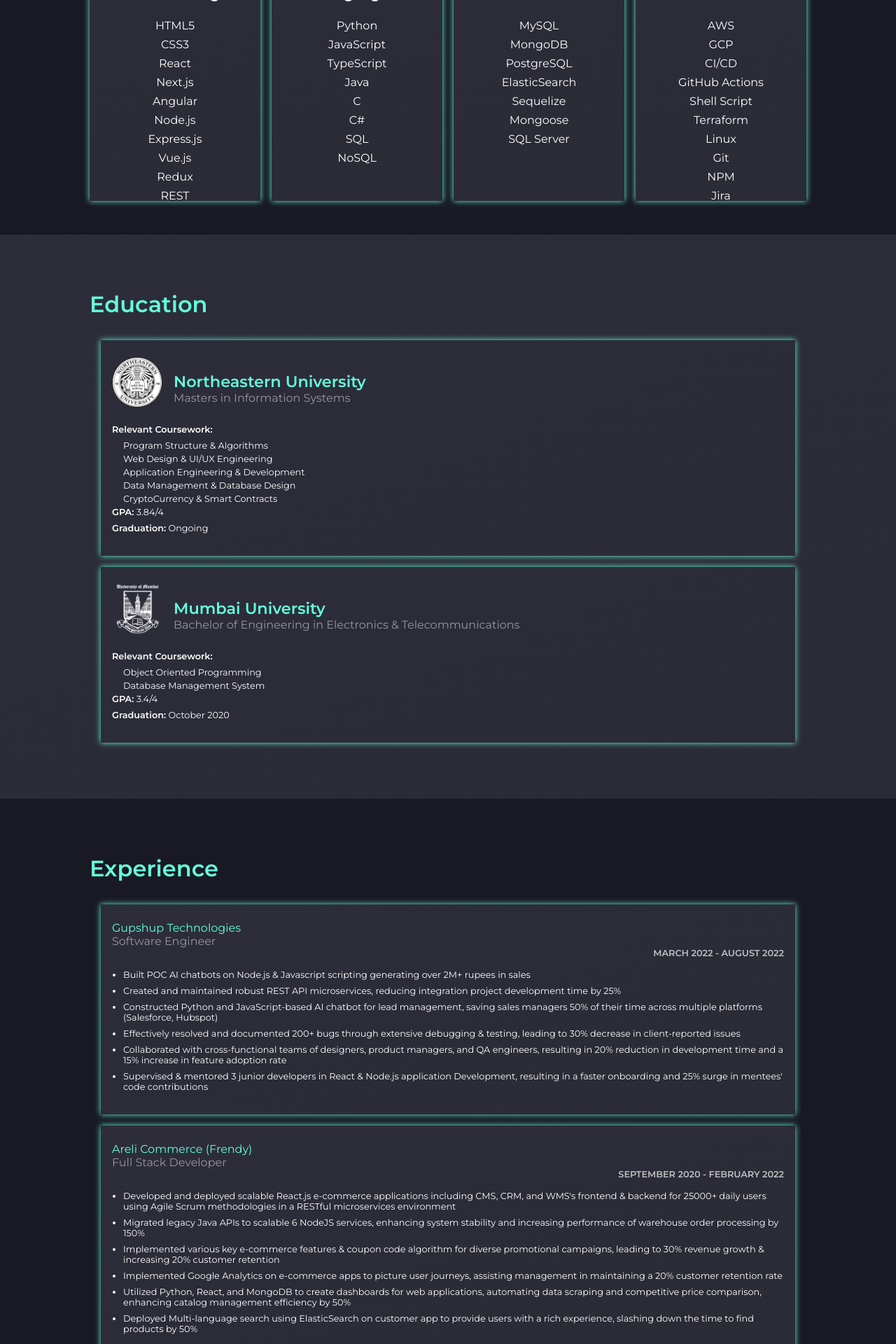
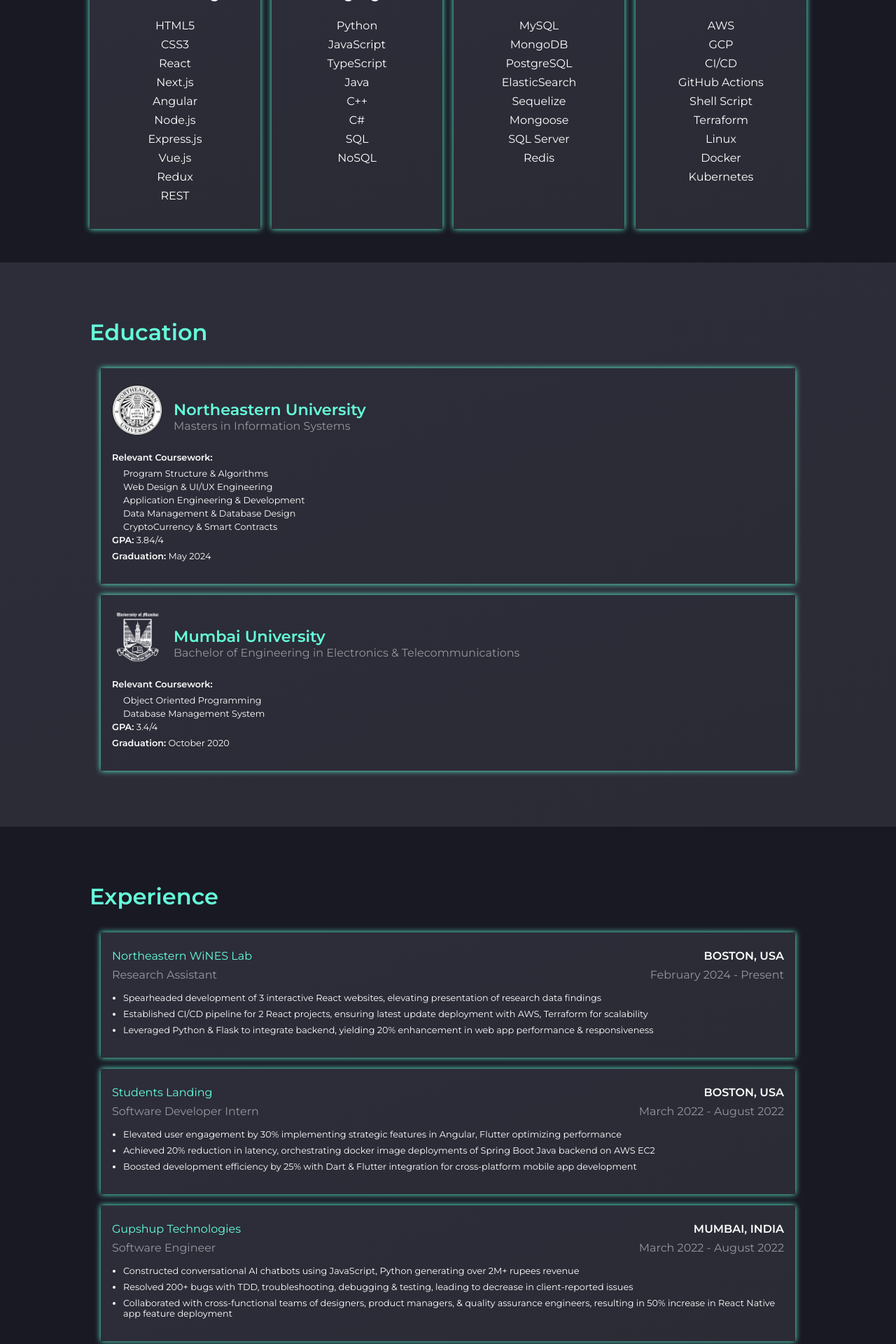
Before and after one commit to anshulsharma1610/portfolio, a React (Create React App) app: page / in a window 1280 px wide. Shown: the part 1100-3020 px from the top of the page at 70% size. Built offline with nearby package versions, Linux system fonts and the light colour scheme; the HTML template or start-up script is replaced by a standard one.

Commit message:
minor changes

```diff
--- a/src/components/Education/Education.jsx
+++ b/src/components/Education/Education.jsx
@@ -17,7 +17,7 @@
             "CryptoCurrency & Smart Contracts",
         ],
         gpa: "3.84/4",
-        graduation: "Ongoing",
+        graduation: "May 2024",
     },
     {
         name: "Mumbai University",
--- a/src/components/Experience/Card.jsx
+++ b/src/components/Experience/Card.jsx
@@ -1,12 +1,19 @@
 import React from "react";
 import styled from "styled-components";
 
-const ExperienceCard = props => {
-    const { name, position, from, to, desc, link } = props.item;
+const ExperienceCard = (props) => {
+  const { name, position, location, from, to, desc, link } = props.item;
 
   return (
     <Container>
       <Header>
+        <div
+          style={{
+            display: "flex",
+            justifyContent: "space-between",
+            alignItems: "center",
+          }}
+        >
           <CompanyNameLink
             href={link}
             target="_blank"
@@ -14,11 +21,23 @@
           >
             {name}
           </CompanyNameLink>
+          <span>{location}</span>
+        </div>
+        <div
+          style={{
+            marginTop: '0.5em',
+            display: "flex",
+            justifyContent: "space-between",
+            alignItems: "center",
+          }}
+        >
           <p>{position}</p>
+          <p>{from + " - " + to}</p>
+          {/* <p>{formatDate(from) + " - " + formatDate(to)}</p> */}
+        </div>
       </Header>
       <Timeline>
         <span>{}</span>
-                <span>{formatDate(from) + " - " + formatDate(to)}</span>
       </Timeline>
       <Body>
         <ul>
@@ -34,11 +53,7 @@
 export default ExperienceCard;
 
 const Container = styled.div`
-    background: linear-gradient(
-        159deg,
-        rgb(45, 45, 58) 0%,
-        rgb(43, 43, 53) 100%
-    );
+  background: linear-gradient(159deg, rgb(45, 45, 58) 0%, rgb(43, 43, 53) 100%);
   filter: drop-shadow(0px 0.4px 4px #64ffda);
   padding: 1.5rem 1rem;
   margin: 1rem 1rem;
@@ -102,7 +117,7 @@
   }
 `;
 
-function formatDate(date) {
-    const options = { year: "numeric", month: "long" };
-    return new Date(date).toLocaleDateString(undefined, options);
-}
+// function formatDate(date) {
+//     const options = { year: "numeric", month: "long" };
+//     return new Date(date).toLocaleDateString(undefined, options);
+// }
--- a/src/components/Experience/Experience.jsx
+++ b/src/components/Experience/Experience.jsx
@@ -5,23 +5,54 @@
 
 let companies = [
     {
-        name: "Gupshup Technologies",
-        position: "Software Engineer",
+        name: "Northeastern WiNES Lab",
+        position: "Research Assistant",
+        location: "Boston, USA",
+        from: "February 2024",
+        to: "Present",
+        desc: [
+            "Spearheaded development of 3 interactive React websites, elevating presentation of research data findings",
+            "Established CI/CD pipeline for 2 React projects, ensuring latest update deployment with AWS, Terraform for scalability",
+            "Leveraged Python & Flask to integrate backend, yielding 20% enhancement in web app performance & responsiveness"
+        ],
+        // link: "https://www.gupshup.io",
+    },
+    {
+        name: "Students Landing",
+        position: "Software Developer Intern",
+        location: "Boston, USA",
         from: "March 2022",
         to: "August 2022",
         desc: [
-            "Built POC AI chatbots on Node.js & Javascript scripting generating over 2M+ rupees in sales",
-            "Created and maintained robust REST API microservices, reducing integration project development time by 25%",
-            "Constructed Python and JavaScript-based AI chatbot for lead management, saving sales managers 50% of their time across multiple platforms (Salesforce, Hubspot)",
-            "Effectively resolved and documented 200+ bugs through extensive debugging & testing, leading to 30% decrease in client-reported issues",
-            "Collaborated with cross-functional teams of designers, product managers, and QA engineers, resulting in 20% reduction in development time and a 15% increase in feature adoption rate",
-            "Supervised & mentored 3 junior developers in React & Node.js application Development, resulting in a faster onboarding and 25% surge in mentees' code contributions"
+            "Elevated user engagement by 30% implementing strategic features in Angular, Flutter optimizing performance",
+            "Achieved 20% reduction in latency, orchestrating docker image deployments of Spring Boot Java backend on AWS EC2",
+            "Boosted development efficiency by 25% with Dart & Flutter integration for cross-platform mobile app development"
+        ],
+        link: "https://studentslanding.com/",
+    },
+    {
+        name: "Gupshup Technologies",
+        position: "Software Engineer",
+        location: "Mumbai, India",
+        from: "March 2022",
+        to: "August 2022",
+        desc: [
+            // "Built POC AI chatbots on Node.js & Javascript scripting generating over 2M+ rupees in sales",
+            // "Created and maintained robust REST API microservices, reducing integration project development time by 25%",
+            // "Constructed Python and JavaScript-based AI chatbot for lead management, saving sales managers 50% of their time across multiple platforms (Salesforce, Hubspot)",
+            // "Effectively resolved and documented 200+ bugs through extensive debugging & testing, leading to 30% decrease in client-reported issues",
+            // "Collaborated with cross-functional teams of designers, product managers, and QA engineers, resulting in 20% reduction in development time and a 15% increase in feature adoption rate",
+            // "Supervised & mentored 3 junior developers in React & Node.js application Development, resulting in a faster onboarding and 25% surge in mentees' code contributions"
+            "Constructed conversational AI chatbots using JavaScript, Python generating over 2M+ rupees revenue",
+            "Resolved 200+ bugs with TDD, troubleshooting, debugging & testing, leading to decrease in client-reported issues",
+            "Collaborated with cross-functional teams of designers, product managers, & quality assurance engineers, resulting in 50% increase in React Native app feature deployment"
         ],
         link: "https://www.gupshup.io",
     },
     {
         name: "Areli Commerce (Frendy)",
         position: "Full Stack Developer",
+        location: "Ahmedabad, India",
         from: "September 2020",
         to: "February 2022",
         desc: [
@@ -29,21 +60,23 @@
             "Migrated legacy Java APIs to scalable 6 NodeJS services, enhancing system stability and increasing performance of warehouse order processing by 150%",
             "Implemented various key e-commerce features & coupon code algorithm for diverse promotional campaigns, leading to 30% revenue growth & increasing 20% customer retention",
             "Implemented Google Analytics on e-commerce apps to picture user journeys, assisting management in maintaining a 20% customer retention rate",
-            "Utilized Python, React, and MongoDB to create dashboards for web applications, automating data scraping and competitive price comparison, enhancing catalog management efficiency by 50%",
-            "Deployed Multi-language search using ElasticSearch on customer app to provide users with a rich experience, slashing down the time to find products by 50%"
+            "Utilized Python, Vue.js, and MongoDB to create dashboards for web applications, automating data scraping and competitive price comparison, enhancing catalog management efficiency by 50%",
+            "Deployed Multi-language search using ElasticSearch on customer app to provide users with a rich experience, slashing down the time to find products by 50%",
+            "Led team of 4 developers in full-stack application development, resulting in 25% surge in team code contributions"
         ],
         link: "https://www.frendy.in",
     },
     {
         name: "NyxWolves Freelance and Business Solutions",
         position: "Web Developer Intern & Intern Manager",
+        location: "Mumbai, India",
         from: "April 2018",
         to: "September 2018",
         desc: [
             " Architected 15+ responsive web application projects using HTML, JavaScript, PHP, CSS and SQL and deployed ensuring seamless user experience across various devices and browsers",
             "Supervised 6 interns' day-to-day tasks and implemented a smooth workflow to optimize project delivery time, enabling 20%  faster execution of projects",
         ],
-        link: "https://www.nyxwolves.com",
+        link: "https://nyxwolves.com/",
     },
 ];
 
--- a/src/components/Projects/Projects.jsx
+++ b/src/components/Projects/Projects.jsx
@@ -12,8 +12,8 @@
             "Performed AWS deployment with Pulumi, GitHub Actions & Packer for a scalable Node.js Application & orchestrated VPC, EC2, RDS, GCS, L7 load balancer, lambda functions & auto-scaling, coupled with CloudWatch logging & metrics"
         ],
         link: "https://github.com/anshulsharma1610/",
-        from: "Sep 2023",
-        to: "Dec 2023",
+        from: "September 2023",
+        to: "December 2023",
         technologies: ["AWS", "GCP", "GitHub Actions", "Shell Script", "Linux", "Terraform", "Serverless", "Packer", "JavaScript", "Node.js"],
     },
     {
--- a/src/components/Skills/Card.jsx
+++ b/src/components/Skills/Card.jsx
@@ -25,7 +25,7 @@
 const Container = styled.div`
     width: 100%;
     filter: drop-shadow(0px 0.4px 4px #64ffda);
-    height: 420px !important;
+    height: 460px !important;
     background: linear-gradient(
         159deg,
         rgb(45, 45, 58) 0%,
--- a/src/components/Skills/Skills.jsx
+++ b/src/components/Skills/Skills.jsx
@@ -42,7 +42,7 @@
                             "JavaScript",
                             "TypeScript",
                             "Java",
-                            "C",
+                            "C++",
                             "C#",
                             "SQL",
                             "NoSQL"
@@ -61,13 +61,14 @@
                             "Sequelize",
                             "Mongoose",
                             "SQL Server",
+                            "Redis"
                         ]}
                     />
                 </Slide>
                 <Slide triggerOnce direction="right">
                     <Card
                         Icon={CgCloud}
-                        title={"Tools"}
+                        title={"Cloud"}
                         disc={[
                             "AWS",
                             "GCP",
@@ -76,9 +77,8 @@
                             "Shell Script",
                             "Terraform",
                             "Linux",
-                            "Git",
-                            "NPM",
-                            "Jira"
+                            "Docker",
+                            "Kubernetes"
                         ]}
                     />
                 </Slide>
```
Lines whose indentation alone changed are shown as unchanged.
